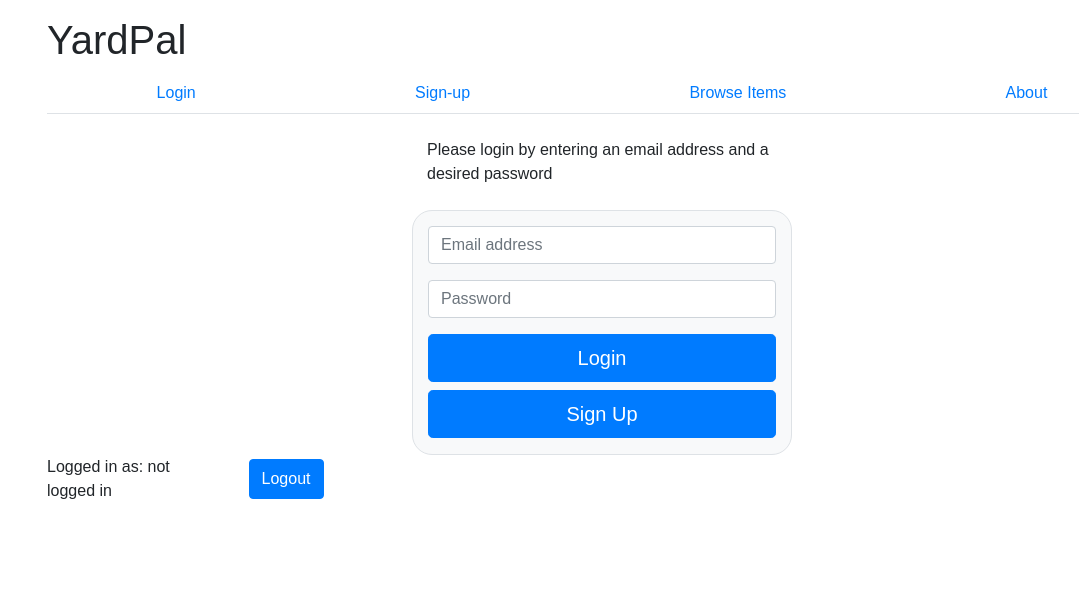
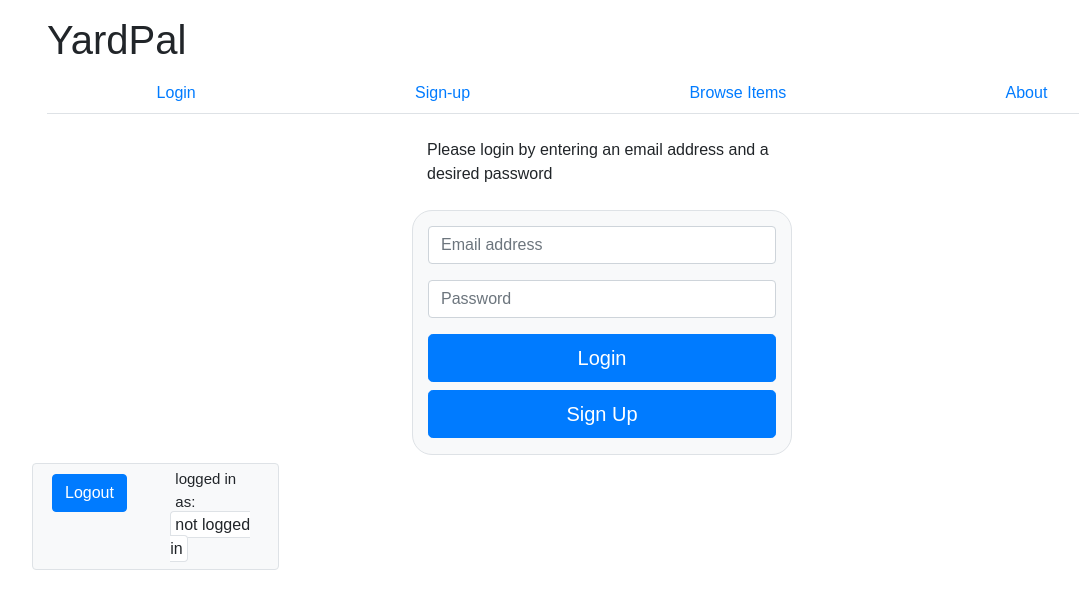
Before and after one commit to thadkingcole/yard-pal, a React (Create React App) app in the folder client/: page /Login in a window 1280 px wide. Shown: the top 608 px of the page, without its empty margins (38-1117 px from the left). Built offline with nearby package versions, Linux system fonts and the light colour scheme; no server answers.

Commit message:
styled logged in as

```diff
--- a/client/src/App.css
+++ b/client/src/App.css
@@ -1,27 +1,4 @@
-.App {
-  text-align: center;
-}
 
-.App-logo {
-  animation: App-logo-spin infinite 20s linear;
-  height: 80px;
-}
-
-.App-header {
-  background-color: #222;
-  height: 150px;
-  padding: 20px;
-  color: white;
-}
-
-.App-intro {
-  font-size: large;
-}
-
-@keyframes App-logo-spin {
-  from { transform: rotate(0deg); }
-  to { transform: rotate(360deg); }
-}
 .login {
   height: 245px;
   border-radius: 20px;
@@ -123,8 +100,10 @@ td {
   padding-left: 30px;
   text-align: left;
 }
-.logout {
-  height: 40px;
-
-
+.logoutBtn {
+  margin-top: 2px;
 }
+.loggedInAs {
+  font-size: 15px;
+  margin-left: 5px;
+}
--- a/client/src/App.js
+++ b/client/src/App.js
@@ -90,15 +90,15 @@ const App = () => {
         <Route exact path="/Browse/:userId" render={props => <Search {...props} loggedInAs={loggedInAs} />} />
       </Switch>
       <Container>
-        <Row className="d-inline-flex mb-4">
-          <Col>
+        <Row className="d-inline-flex border rounded logout mt-2 mb-4 p-1 pb-2 bg-light">
+          <Col className="col pt-1">
+            <Logout
+              handleLogout={handleLogout} />
+          </Col>
+          <Col className="col">
             <LoggedInAs
               loggedInAs={loggedInAs}
             />
-          </Col>
-          <Col>
-            <Logout
-              handleLogout={handleLogout} />
           </Col>
         </Row>
       </Container>
--- a/client/src/components/Jumbotron/index.js
+++ b/client/src/components/Jumbotron/index.js
@@ -1,6 +1,4 @@
 import React from 'react';
-import Row from 'react-bootstrap/Row';
-import Col from 'react-bootstrap/Col';
 
 function Jumbo() {
   return (
--- a/client/src/components/LoggedInAs/loggedInAs.js
+++ b/client/src/components/LoggedInAs/loggedInAs.js
@@ -1,13 +1,15 @@
 import React from 'react';
-import Container from 'react-bootstrap/Container';
-import Row from 'react-bootstrap/Row';
-import Col from 'react-bootstrap/Col';
 
 function LoggedInAs({ loggedInAs }) {
 
     return (
         <>
-    <p>Logged in as: {loggedInAs.msg}</p>
+            <div className="loggedInAs">logged in as:</div>
+            <div>
+                <span className="border rounded p-1 bg-white">{loggedInAs.msg}</span>
+            </div>
+
+
         </>
     )
 }
--- a/client/src/components/Logout/index.js
+++ b/client/src/components/Logout/index.js
@@ -1,19 +1,11 @@
 import React from 'react';
 import Button from 'react-bootstrap/Button';
-import Container from 'react-bootstrap/Container';
-import Row from 'react-bootstrap/Row';
-import Col from 'react-bootstrap/Col';
+
 
 function Logout({ handleLogout }) {
 
-    return(
-        <Container>
-            <Row>
-                <Col>
-                <Button onClick={handleLogout} className="btn btn-primary m-1 logout">Logout</Button>
-                </Col>
-            </Row>
-        </Container>
+    return (
+        <Button className="logoutBtn" onClick={handleLogout}>Logout</Button>
     )
 }
 
```
